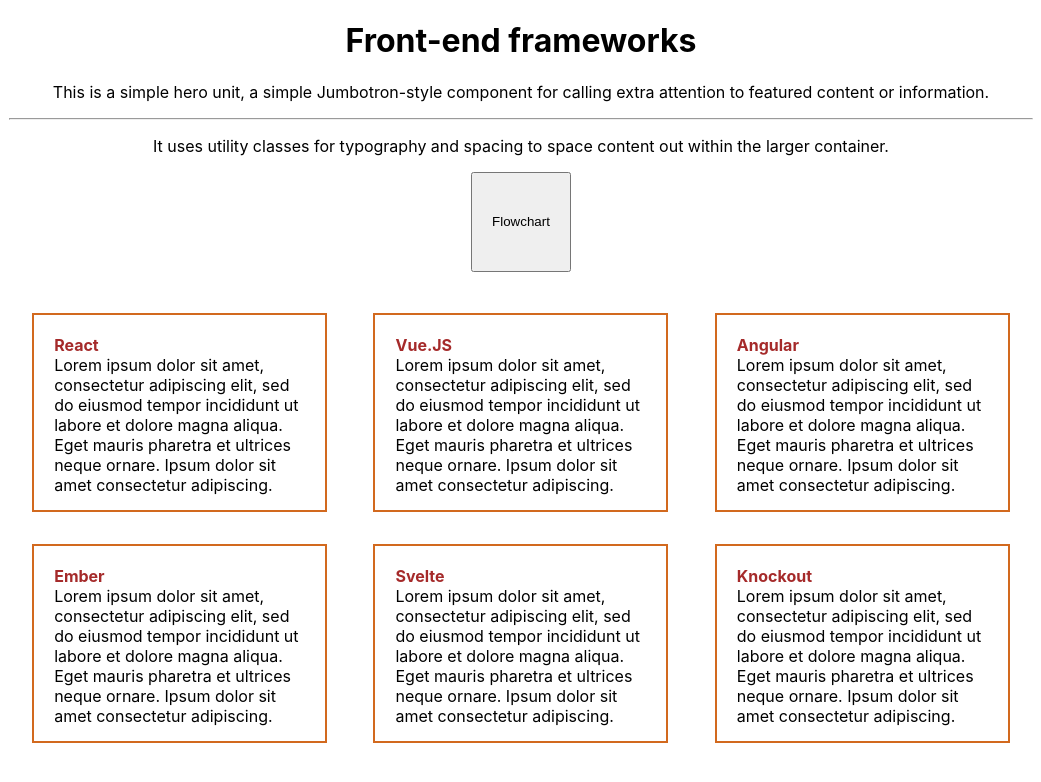
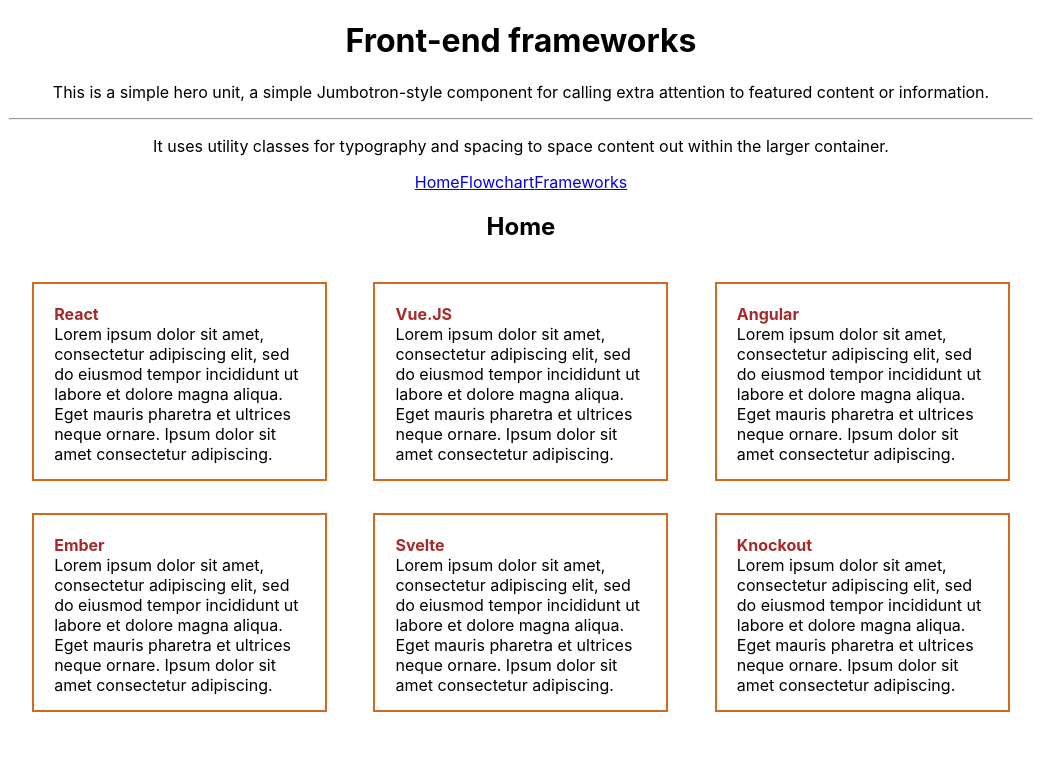
Before and after one commit to danda-n/framework-recommender, a React (Create React App) app: page / in a window 1280 px wide. Shown: the top 782 px of the page, without its empty margins (119-1160 px from the left). Built offline with nearby package versions, Linux system fonts and the light colour scheme.

Commit message:
added routing

```diff
--- a/package.json
+++ b/package.json
@@ -8,6 +8,7 @@
     "@testing-library/user-event": "^7.2.1",
     "react": "^16.12.0",
     "react-dom": "^16.12.0",
+    "react-router-dom": "^5.1.2",
     "react-scripts": "3.3.0"
   },
   "scripts": {
--- a/src/App.css
+++ b/src/App.css
@@ -18,8 +18,3 @@
 .App-link {
   color: #61dafb;
 }
-
-.b-flowchart {
-  width: 100px;
-  height: 100px;
-}
--- a/src/App.js
+++ b/src/App.js
@@ -1,9 +1,11 @@
 import React from "react";
+import { BrowserRouter as Router, Switch, Route, Link } from "react-router-dom";
 import "./App.css";
 import FrameworkList from "./components/FrameworkList";
 
-function App() {
+export default function App() {
   return (
+    <Router>
       <div className="App">
         <h1>Front-end frameworks</h1>
         <p>
@@ -12,13 +14,50 @@
         </p>
         <hr />
         <p>
-        It uses utility classes for typography and spacing to space content out
-        within the larger container.
+          It uses utility classes for typography and spacing to space content
+          out within the larger container.
         </p>
-      <button className="b-flowchart">Flowchart</button>
+        <Link to="/">Home</Link>
+        <Link to="/flowchart">Flowchart</Link>
+        <Link to="/frameworks">Frameworks</Link>
+
+        <Switch>
+          <Route exact path="/">
+            <Home />
+          </Route>
+          <Route path="/flowchart">
+            <Flowchart />
+          </Route>
+          <Route path="/frameworks">
+            <Frameworks />
+          </Route>
+        </Switch>
+      </div>
+    </Router>
+  );
+}
+
+function Home() {
+  return (
+    <div>
+      <h2>Home</h2>
       <FrameworkList></FrameworkList>
     </div>
   );
 }
 
-export default App;
+function Flowchart() {
+  return (
+    <div>
+      <h2>Flowchart</h2>
+    </div>
+  );
+}
+
+function Frameworks() {
+  return (
+    <div>
+      <h2>Frameworks</h2>
+    </div>
+  );
+}
```
Also changed, not shown: 1 other file (tests, documents, lock files or other folders). Lines whose indentation alone changed are shown as unchanged.
